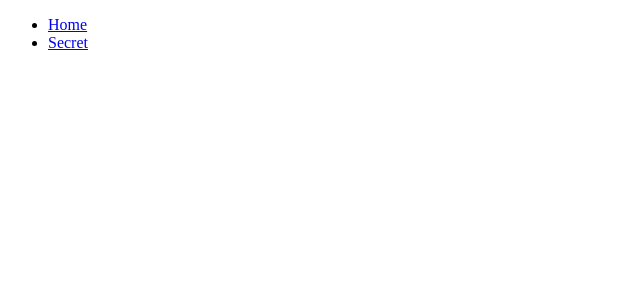
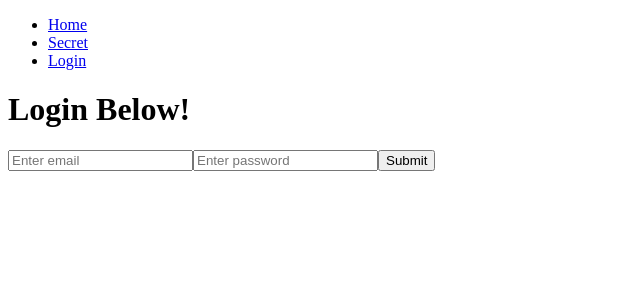
Before and after one commit to danilomacb/JaVi, a React (Create React App) app in the folder front/: page /login in a window 1280 px wide. Shown: the top 300 px of the page, without its empty margins (0-640 px from the left). Built offline with nearby package versions, Linux system fonts and the light colour scheme.

Commit message:
trying implement login

```diff
--- a/front/src/App.js
+++ b/front/src/App.js
@@ -1,7 +1,10 @@
 import React, { Component } from "react";
 import { Link, Route, Switch } from "react-router-dom";
+
 import Home from "./components/Home";
 import Secret from "./components/Secret";
+import Login from "./components/Login";
+
 export default class App extends Component {
   render() {
     return (
@@ -13,10 +16,14 @@ export default class App extends Component {
           <li>
             <Link to="/secret">Secret</Link>
           </li>
+          <li>
+            <Link to="/login">Login</Link>
+          </li>
         </ul>
         <Switch>
           <Route path="/" exact component={Home} />
           <Route path="/secret" component={Secret} />
+          <Route path="/login" component={Login} />
         </Switch>
       </div>
     );
--- /dev/null
+++ b/front/src/components/Login.js
@@ -0,0 +1,62 @@
+import React, { Component } from "react";
+export default class Login extends Component {
+  constructor(props) {
+    super(props);
+    this.state = {
+      email: "",
+      password: ""
+    };
+  }
+  handleInputChange = event => {
+    const { value, name } = event.target;
+    this.setState({
+      [name]: value
+    });
+  };
+  onSubmit = event => {
+    event.preventDefault();
+    fetch("http://localhost:3001/api/authenticate", {
+      method: "POST",
+      body: JSON.stringify(this.state),
+      headers: {
+        "Content-Type": "application/json"
+      }
+    })
+      .then(res => {
+        if (res.status === 200) {
+          console.log("cookies: " + document.cookie);
+        } else {
+          const error = new Error(res.error);
+          throw error;
+        }
+      })
+      .catch(err => {
+        console.error(err);
+        alert("Error logging in please try again");
+      });
+  };
+  render() {
+    return (
+      <form onSubmit={this.onSubmit}>
+        <h1>Login Below!</h1>
+        <input
+          type="email"
+          name="email"
+          placeholder="Enter email"
+          value={this.state.email}
+          onChange={this.handleInputChange}
+          required
+        />
+        <input
+          type="password"
+          name="password"
+          placeholder="Enter password"
+          value={this.state.password}
+          onChange={this.handleInputChange}
+          required
+        />
+        <input type="submit" value="Submit" />
+      </form>
+    );
+  }
+}
```
Also changed, not shown: 1 other file (tests, documents, lock files or other folders).
